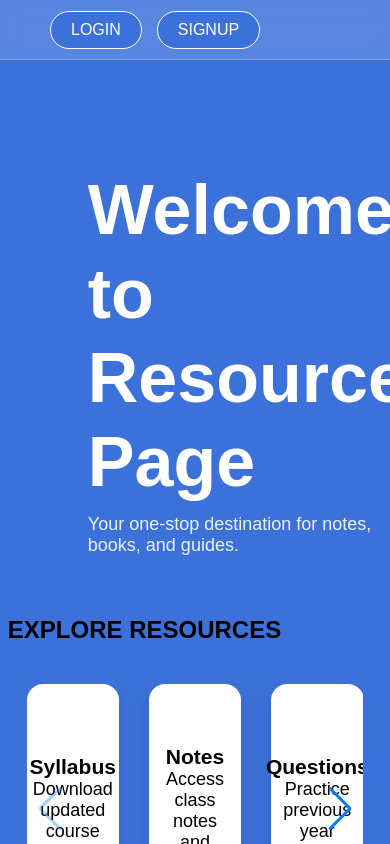
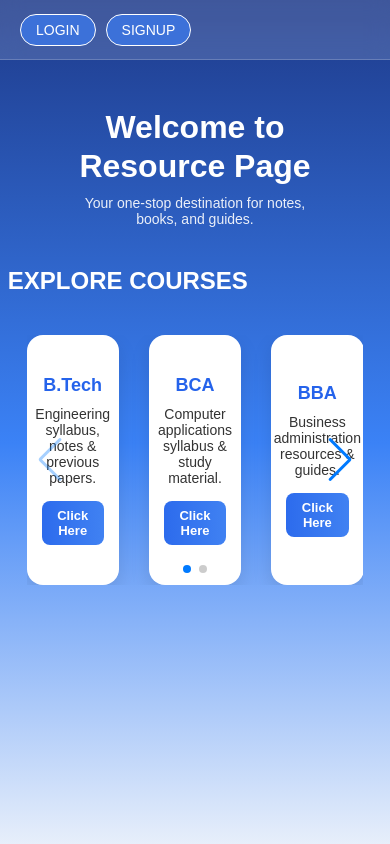
Before and after one commit to AnirbansarkarS/Student-Resource-Website, a website: page frontend/index.html in a window 390 px wide. Drawn offline with nearby package versions, Linux system fonts and the light colour scheme; files that its build step writes are made by us from their sources.

Commit message:
responsive, gsap, page 1....

```diff
--- a/frontend/index.html
+++ b/frontend/index.html
@@ -12,8 +12,10 @@
   <link rel="stylesheet" href="https://cdnjs.cloudflare.com/ajax/libs/font-awesome/6.5.0/css/all.min.css">
 
   <!-- Custom Styles -->
-  <link rel="stylesheet" href="css/style.css">
+  <link rel="stylesheet" href="styles/style.css">
 </head>
+<script src="https://cdnjs.cloudflare.com/ajax/libs/gsap/3.12.5/gsap.min.js"></script>
+
 <body>
 
   <!-- Page 1 -->
@@ -33,35 +35,48 @@
       <h1>Welcome to Resource Page</h1>
       <p>Your one-stop destination for notes, books, and guides.</p>
     </section>
+    <!-- <iframe src='https://my.spline.design/robotfollowcursorforlandingpage-xMyYqbeUMvoEtzJpA1JVKlJA/' frameborder='0' width='150%' height='800vh'></iframe> -->
 
-    <!-- Resource Cards -->
+
+    <!-- cards -->
    <section id="resources">
-      <h2 class="title">EXPLORE RESOURCES</h2>
+  <h2 class="title">EXPLORE COURSES</h2>
   <div class="swiper mySwiper">
     <div class="swiper-wrapper">
+
       <div class="swiper-slide">
-            <h3>Syllabus</h3>
-            <p>Download updated course syllabus.</p>
+        <h3>B.Tech</h3>
+        <p>Engineering syllabus, notes & previous papers.</p>
+        <button class="btn-water">Click Here</button>
       </div>
+
       <div class="swiper-slide">
-            <h3>Notes</h3>
-            <p>Access class notes and guides.</p>
+        <h3>BCA</h3>
+        <p>Computer applications syllabus & study material.</p>
+      <button class="btn-water">Click Here</button>
       </div>
+
       <div class="swiper-slide">
-            <h3>Questions</h3>
-            <p>Practice previous year questions.</p>
+        <h3>BBA</h3>
+        <p>Business administration resources & guides.</p>
+  <button class="btn-water">Click Here</button>
       </div>
+
       <div class="swiper-slide">
-            <h3>Playlists</h3>
-            <p>Curated video playlists for study.</p>
+        <h3>BHM</h3>
+        <p>Hospitality & hotel management study resources.</p>
+      <button class="btn-water">Click Here</button>
       </div>
+
     </div>
+
     <!-- Swiper Controls -->
     <div class="swiper-pagination"></div>
     <div class="swiper-button-next"></div>
     <div class="swiper-button-prev"></div>
   </div>
 </section>
+
   </div>
 
   <!-- Hero Section -->
@@ -168,5 +183,7 @@
     });
   </script>
 
+
+
 </body>
 </html>
--- a/frontend/js/script.js
+++ b/frontend/js/script.js
@@ -1,3 +1,4 @@
+//chiabrata works
 var swiper = new Swiper(".mySwiper", {
   slidesPerView: 3,       // show 3 cards at a time
   spaceBetween: 30,       // gap between cards
@@ -11,3 +12,20 @@ var swiper = new Swiper(".mySwiper", {
     prevEl: ".swiper-button-prev",
   },
 });
+
+
+// Example GSAP animation on page load
+gsap.from("#text h1", {
+  opacity: 0,
+  y: 100,
+  duration: 1,
+  ease: "power3.out"
+});
+
+gsap.from("#text p", {
+  opacity: 0,
+  y: 50,
+  duration: 1,
+  delay: 0.3,
+  ease: "power3.out"
+});
--- a/frontend/styles/style.css
+++ b/frontend/styles/style.css
@@ -22,7 +22,10 @@ html, body {
 #page1 {
   min-height: 105vh;
   width: 100vw;
-  background-color: #3c71d9;
+  background: linear-gradient(180deg, #1e3a8a, #3b82f6, #f9fafb);
+  /* dark blue → bright blue → white */
+
+  color: white;
   position: relative;
   padding: 1vh 2vw;
 }
@@ -46,6 +49,7 @@ html, body {
 }
 
 #nav-part2 {
+    margin-left: 85%;
   display: flex;
   gap: 15px;
   align-items: center;
@@ -126,7 +130,85 @@ html, body {
   text-align: center;
 }
 
-/* 🚀 Hero Section */
+/* Animated heading */
+.swiper-slide h3 {
+  font-size: 22px;
+  font-weight: 700;
+  margin-bottom: 10px;
+  color: #2563eb;
+  animation: fadeInUp 0.8s ease;
+  transition: transform 0.3s ease, color 0.3s ease;
+}
+
+/* Hover effect on course title */
+.swiper-slide h3:hover {
+  transform: scale(1.1);
+  color: #1d4ed8;
+  text-shadow: 0px 0px 8px rgba(37, 99, 235, 0.5);
+}
+
+/* Paragraph subtle animation */
+.swiper-slide p {
+  font-size: 16px;
+  color: #333;
+  animation: fadeIn 1.2s ease;
+  transition: color 0.3s ease;
+}
+
+.swiper-slide p:hover {
+  color: #111;
+}
+
+/* Keyframes */
+@keyframes fadeInUp {
+  from {
+    opacity: 0;
+    transform: translateY(20px);
+  }
+  to {
+    opacity: 1;
+    transform: translateY(0);
+  }
+}
+
+@keyframes fadeIn {
+  from {
+    opacity: 0;
+  }
+  to {
+    opacity: 1;
+  }
+}
+/* Water Effect Button */
+.btn-water {
+  padding: 10px 20px;
+  margin-top: 15px;
+  font-size: 16px;
+  font-weight: 600;
+  color: #fff;
+  border: none;
+  border-radius: 8px;
+  cursor: pointer;
+  background: linear-gradient(270deg, #2563eb, #60a5fa, #2563eb);
+  background-size: 600% 600%;
+  animation: waterMove 6s ease infinite;
+  transition: transform 0.3s ease;
+}
+
+/* Hover: make button pop */
+.btn-water:hover {
+  transform: scale(1.05);
+}
+
+/* Keyframes for flowing gradient */
+@keyframes waterMove {
+  0% { background-position: 0% 50%; }
+  50% { background-position: 100% 50%; }
+  100% { background-position: 0% 50%; }
+}
+
+
+/* 🚀 Hero Section of arpan atha */
 .hero {
   display: flex;
   justify-content: space-between;
@@ -180,7 +262,7 @@ html, body {
   box-shadow: 0 15px 35px rgba(0, 0, 0, 0.25);
 }
 
-/* 🌟 Footer Styles */
+/* 🌟 Footer Styles suri */
 footer {
   background: linear-gradient(to right, rgb(30, 10, 10), #150101);
   border-top-left-radius: 100px;
@@ -344,4 +426,147 @@ p.phone {
     text-align: center;
   }
 
-  .
+}
+/* 📱 Responsive Design */
+
+/* Tablet Screens */
+@media (max-width: 1024px) {
+  #text {
+    margin: 120px 0 40px 40px;
+    max-width: 80%;
+  }
+
+  #text h1 {
+    font-size: 50px;
+  }
+
+  #text p {
+    font-size: 16px;
+  }
+
+  .hero {
+    padding: 60px 5%;
+  }
+
+  .hero-text {
+    max-width: 100%;
+  }
+
+  .hero-image img {
+    width: 380px;
+  }
+
+  .container {
+    flex-wrap: wrap;
+    gap: 30px;
+  }
+
+  .footer-col {
+    width: 45%;
+  }
+}
+
+/* Mobile Screens */
+@media (max-width: 768px) {
+  #NAV {
+    padding: 0 20px;
+  }
+
+  #nav-part2 {
+    margin-left: 0;
+    gap: 10px;
+  }
+
+  #nav-part2 h4 {
+    font-size: 14px;
+    padding: 7px 15px;
+  }
+
+  #text {
+    margin: 100px auto 40px;
+    padding: 0 20px;
+    text-align: center;
+  }
+
+  #text h1 {
+    font-size: 40px;
+  }
+
+  #text p {
+    font-size: 15px;
+  }
+
+  .hero {
+    flex-direction: column;
+    text-align: center;
+    padding: 40px 5%;
+  }
+
+  .hero-text h1 {
+    font-size: 2rem;
+  }
+
+  .hero-text p {
+    font-size: 1rem;
+  }
+
+  .hero-image img {
+    width: 300px;
+    margin-top: 20px;
+  }
+
+  .swiper-slide {
+    font-size: 16px;
+    padding: 15px;
+  }
+
+  .swiper-slide h3 {
+    font-size: 18px;
+  }
+
+  .swiper-slide p {
+    font-size: 14px;
+  }
+
+  .btn-water {
+    font-size: 14px;
+    padding: 8px 16px;
+  }
+
+  .footer-col {
+    width: 100%;
+    margin-bottom: 30px;
+  }
+
+  .footer-bottom {
+    font-size: 12px;
+  }
+}
+
+/* Small Mobile Screens */
+@media (max-width: 480px) {
+  #text h1 {
+    font-size: 32px;
+  }
+
+  #text p {
+    font-size: 14px;
+  }
+
+  .hero-text h1 {
+    font-size: 1.8rem;
+  }
+
+  .hero-text p {
+    font-size: 0.9rem;
+  }
+
+  .hero-image img {
+    width: 240px;
+  }
+
+  .btn-water {
+    font-size: 13px;
+    padding: 7px 14px;
+  }
+}
```
Lines whose indentation alone changed are shown as unchanged.
